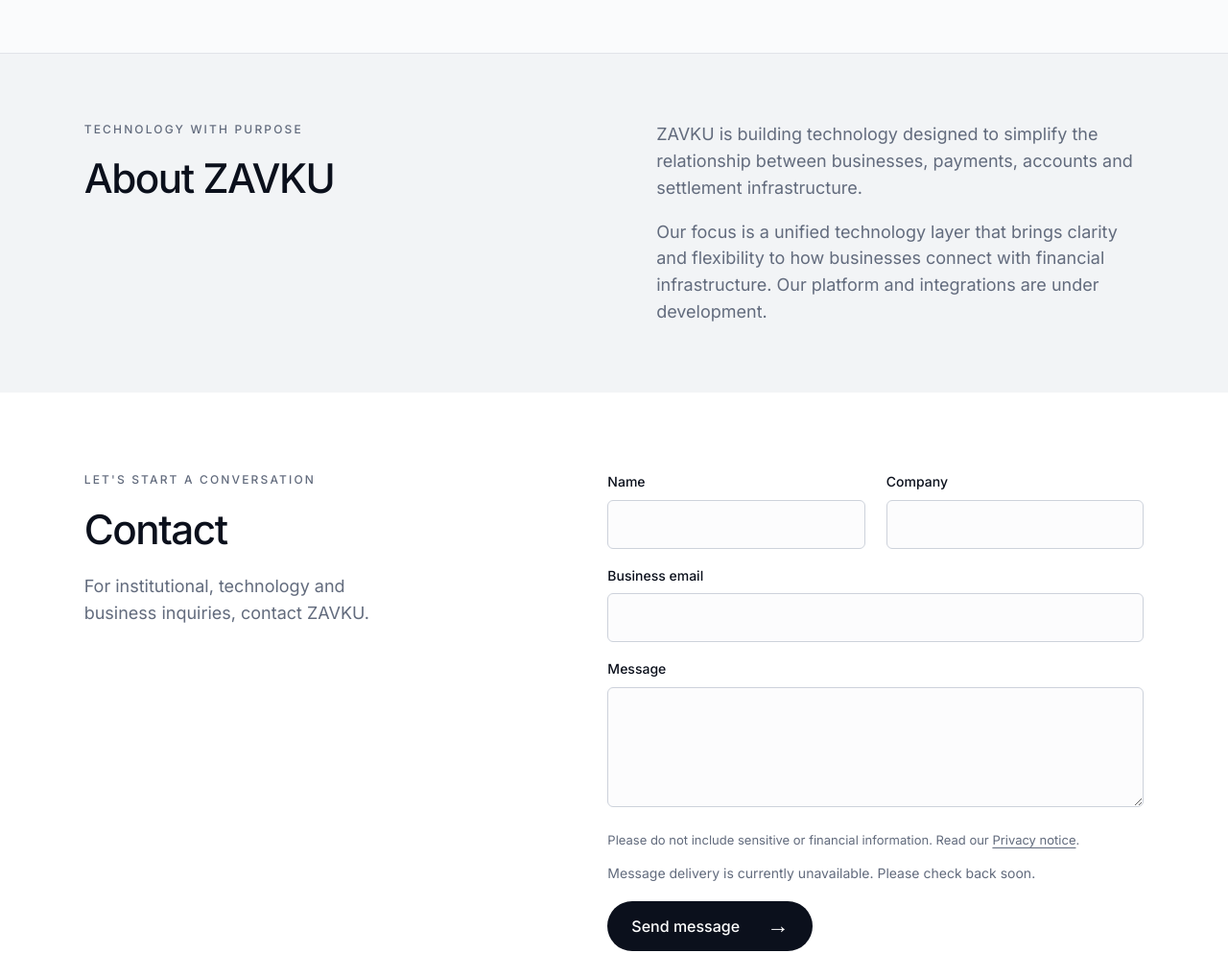
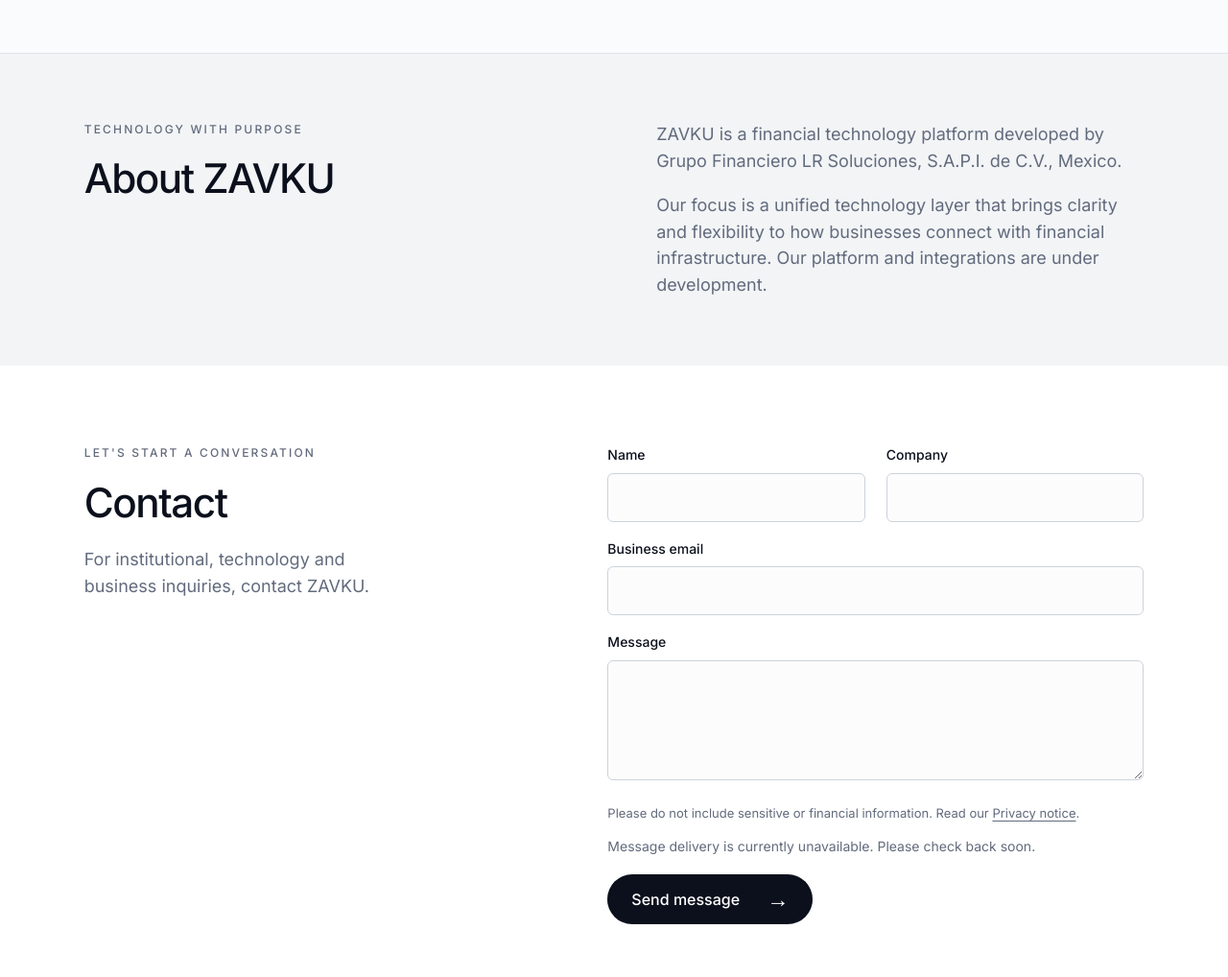
Before and after one commit to gerrodgon-dot/zavku-coming-soon, a website: page index.html in a window 1280 px wide. Shown: the part 1090-2108 px from the top of the page at 96% size. Drawn offline with Linux system fonts and the light colour scheme; files that its build step writes are made by us from their sources; no server answers; files whose address does not match are found by name.

Commit message:
Record approved ZAVKU legal entity and contact destination

```diff
--- a/index.html
+++ b/index.html
@@ -11,7 +11,7 @@
   <meta name="theme-color" content="#030506"><link rel="icon" href="/favicon.svg" type="image/svg+xml">
   <link rel="preload" href="/assets/inter-latin.woff2" as="font" type="font/woff2" crossorigin>
   <link rel="stylesheet" href="/styles.css"><script type="module" src="/contact.js"></script>
-  <script type="application/ld+json">{"@context":"https://schema.org","@type":"Organization","name":"ZAVKU","url":"https://zavku.com"}</script>
+  <script type="application/ld+json">{"@context":"https://schema.org","@type":"Organization","name":"ZAVKU","legalName":"Grupo Financiero LR Soluciones, S.A.P.I. de C.V.","description":"ZAVKU is a financial technology platform developed by Grupo Financiero LR Soluciones, S.A.P.I. de C.V., Mexico.","email":"contact@zavku.com","url":"https://zavku.com"}</script>
 </head>
 <body>
 <a class="skip-link" href="#main">Skip to content</a>
@@ -30,7 +30,7 @@
       <article><span class="icon"><svg viewBox="0 0 24 24" aria-hidden="true"><path d="M4 14h3v7H4zM10.5 9h3v12h-3zM17 3h3v18h-3z"/></svg></span><h3>More opportunities</h3><p>Simpler financial infrastructure designed to create more possibilities for businesses.</p></article>
     </div>
   </div></section>
-  <section class="about section" id="about" aria-labelledby="about-title"><div class="wrap section-intro"><div><p class="eyebrow">Technology with purpose</p><h2 id="about-title">About ZAVKU</h2></div><div class="about-copy"><p>ZAVKU is building technology designed to simplify the relationship between businesses, payments, accounts and settlement infrastructure.</p><p>Our focus is a unified technology layer that brings clarity and flexibility to how businesses connect with financial infrastructure. Our platform and integrations are under development.</p></div></div></section>
+  <section class="about section" id="about" aria-labelledby="about-title"><div class="wrap section-intro"><div><p class="eyebrow">Technology with purpose</p><h2 id="about-title">About ZAVKU</h2></div><div class="about-copy"><p>ZAVKU is a financial technology platform developed by Grupo Financiero LR Soluciones, S.A.P.I. de C.V., Mexico.</p><p>Our focus is a unified technology layer that brings clarity and flexibility to how businesses connect with financial infrastructure. Our platform and integrations are under development.</p></div></div></section>
   <section class="contact section" id="contact" aria-labelledby="contact-title"><div class="wrap contact-grid"><div><p class="eyebrow">Let's start a conversation</p><h2 id="contact-title">Contact</h2><p class="contact-intro">For institutional, technology and business inquiries, contact ZAVKU.</p></div>
     <form id="contact-form" action="/api/contact" method="post" novalidate>
       <div class="form-row"><div class="field"><label for="name">Name</label><input id="name" name="name" autocomplete="name" required maxlength="100" aria-describedby="name-error"><span class="field-error" id="name-error"></span></div><div class="field"><label for="company">Company</label><input id="company" name="company" autocomplete="organization" required maxlength="160" aria-describedby="company-error"><span class="field-error" id="company-error"></span></div></div>
@@ -45,5 +45,5 @@
   </div></section>
   <section class="closing" aria-labelledby="closing-title"><picture><source srcset="/assets/footer-960.webp 960w, /assets/footer.webp 2079w" sizes="100vw" type="image/webp"><img src="/assets/footer.webp" alt="" width="2079" height="756" loading="lazy" decoding="async"></picture><div class="wrap closing-inner"><div><p class="eyebrow">Let's build what's next</p><h2 id="closing-title">Ready to explore<br>what ZAVKU can do for you?</h2></div><a class="button button-light" href="#contact">Contact us <span aria-hidden="true">→</span></a></div></section>
 </main>
-<footer class="site-footer"><div class="wrap footer-inner"><div><a href="/" class="wordmark" aria-label="ZAVKU home">ZAVKU</a><p>© 2026 ZAVKU <span class="footer-divider">/</span> Mexico</p></div><nav aria-label="Footer navigation"><a href="/privacy/">Privacy</a><a href="/terms/">Terms</a><a href="#contact">Contact</a></nav></div></footer>
+<footer class="site-footer"><div class="wrap footer-inner"><div><a href="/" class="wordmark" aria-label="ZAVKU home">ZAVKU</a><p>© 2026 ZAVKU<br>Grupo Financiero LR Soluciones, S.A.P.I. de C.V.<br>Mexico</p></div><nav aria-label="Footer navigation"><a href="/privacy/">Privacy</a><a href="/terms/">Terms</a><a href="#contact">Contact</a></nav></div></footer>
 </body></html>
```
Also changed, not shown: 1 other file.
